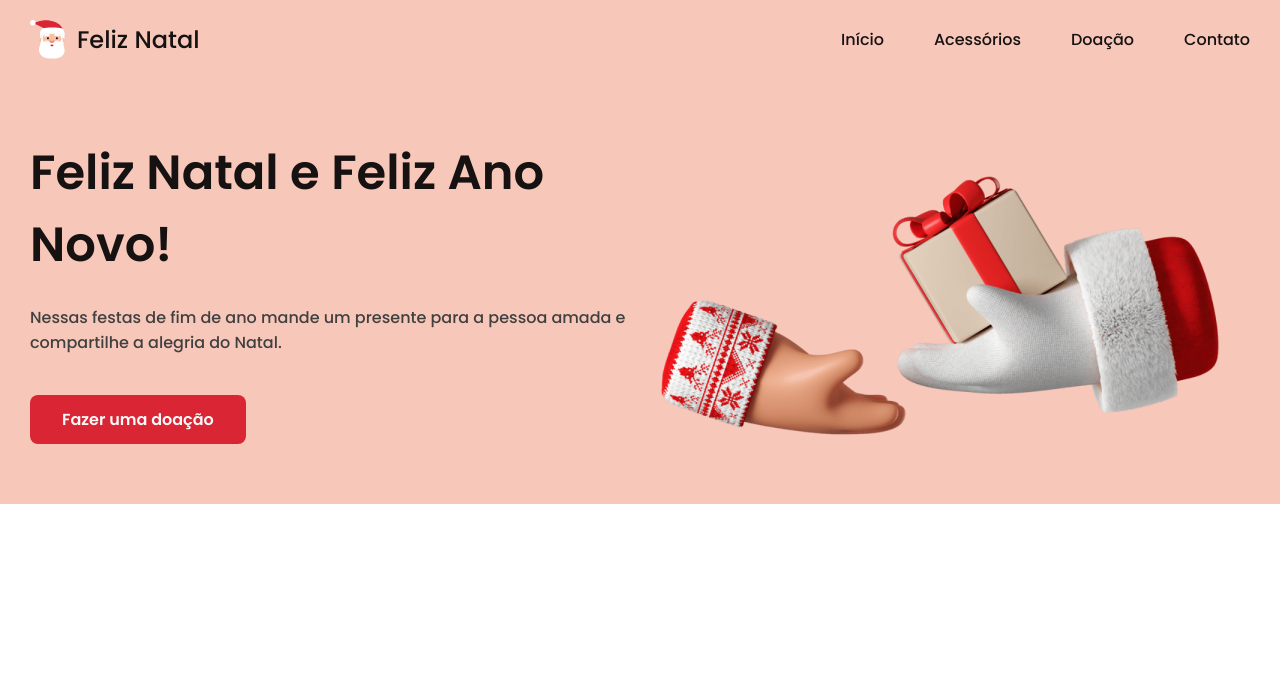
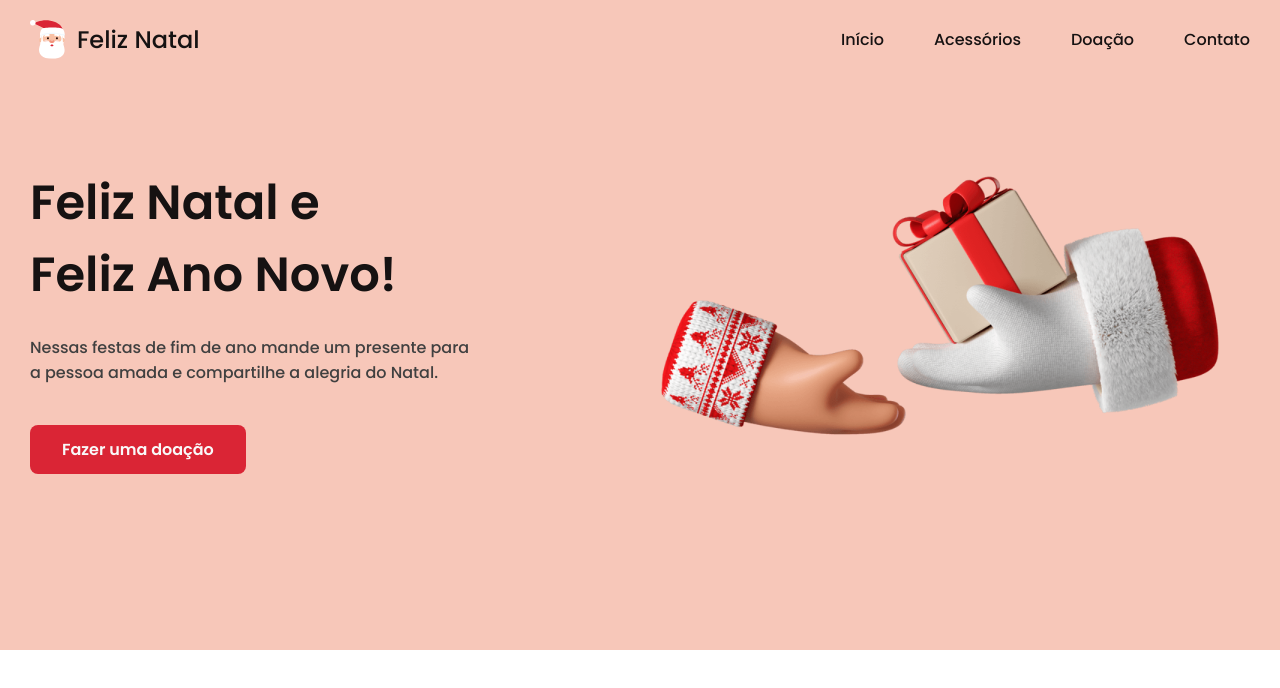
Before and after one commit to devdinho/codelandia-feliz-natal, a React (Vite) app: page / in a window 1280 px wide. Shown: the top 688 px of the page. Built offline with nearby package versions, Linux system fonts and the light colour scheme.

Commit message:
style: adjust header container spacing

```diff
--- a/src/components/HeaderContainer/style.css
+++ b/src/components/HeaderContainer/style.css
@@ -1,14 +1,15 @@
 .header-container {
   display: flex;
-  /* border: 1px solid #000; */
   max-width: var(--max-width);
   width: 100%;
+  margin: 4.875rem 0 9.125rem;
 }
 
 .left {
   display: flex;
   flex-direction: column;
   align-items: flex-start;
+  justify-content: center;
   flex: 1;
 }
 
@@ -16,6 +17,7 @@
   font-size: 3rem;
   font-weight: 600;
   color: var(--title-font);
+  max-width: 25rem;
 }
 
 .left p {
@@ -23,6 +25,7 @@
   font-weight: 500;
   color: var(--subtitle-font);
   margin: 24px 0 40px;
+  max-width: 28rem;
 }
 
 .left button {
--- a/src/components/NavBar/style.css
+++ b/src/components/NavBar/style.css
@@ -3,7 +3,6 @@ nav {
   align-items: center;
   max-width: var(--max-width);
   width: 100%;
-  margin-bottom: 78px;
 }
 
 nav span {
```
